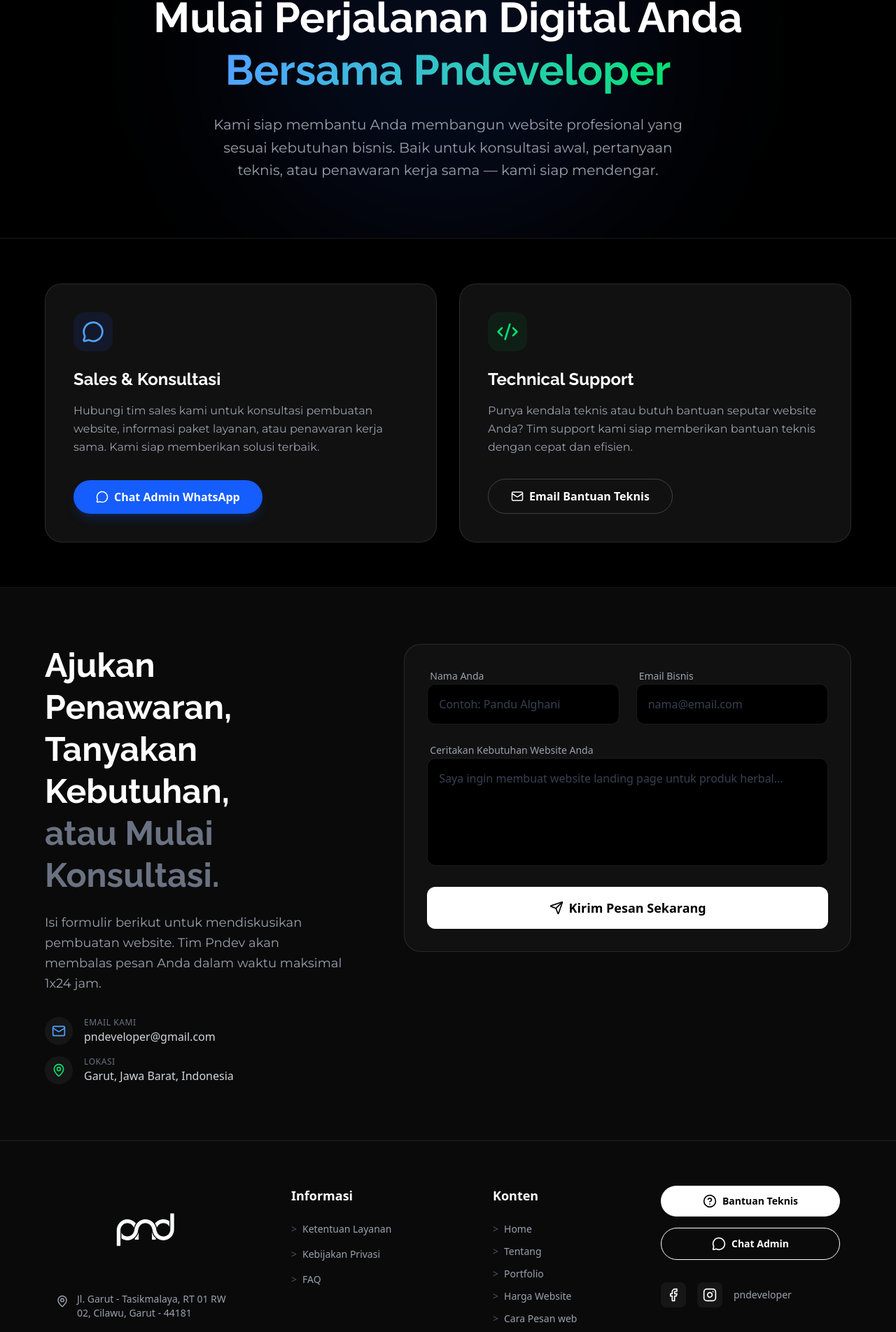
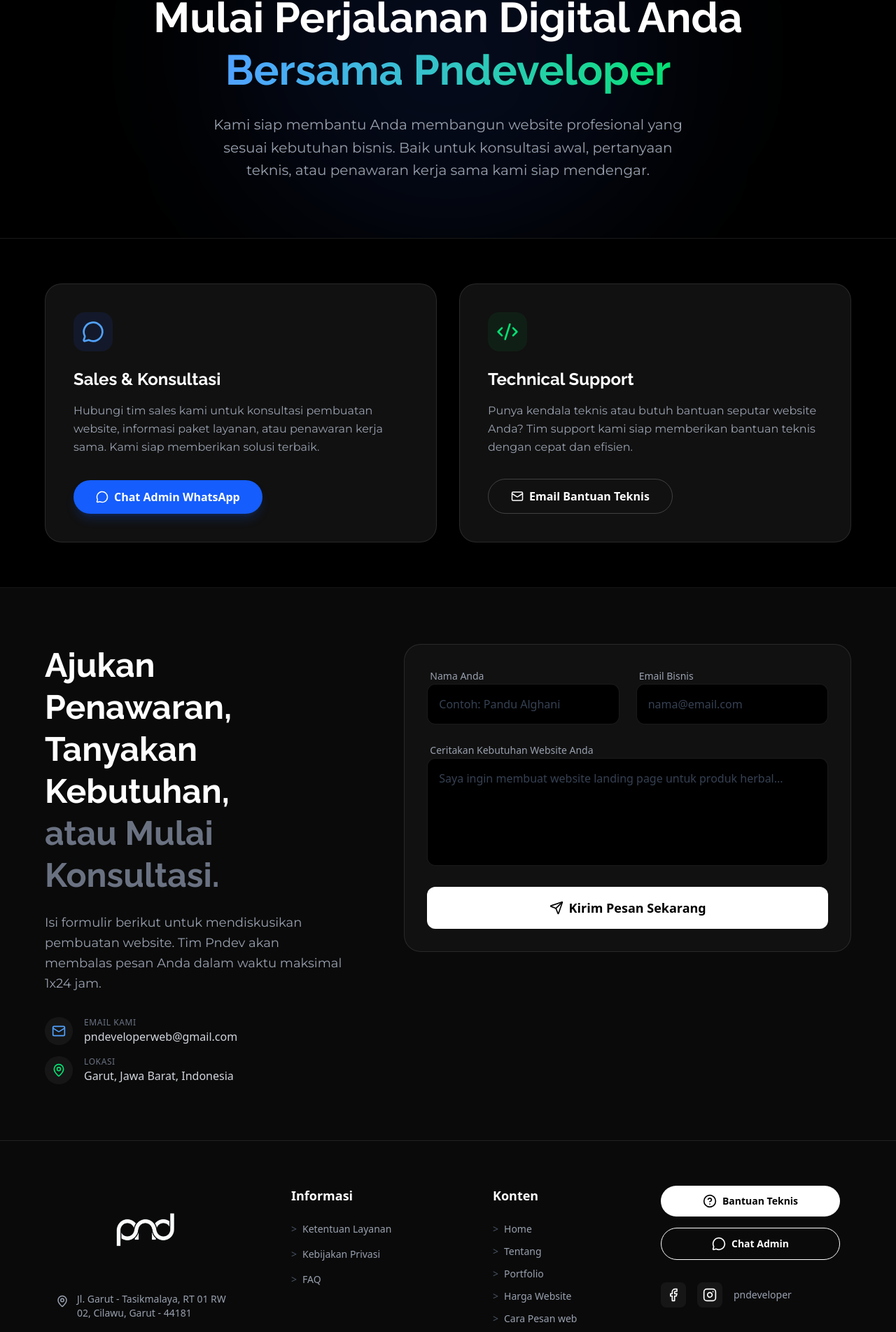
Before and after one commit to pndlghn/pndeveloper, a React (Vite) app: page /contact in a window 1280 px wide. Shown: the part 176-2079 px from the top of the page at 70% size. Built offline with nearby package versions, Linux system fonts and the light colour scheme.

Commit message:
commit 5 January 2026

```diff
--- a/index.html
+++ b/index.html
@@ -3,6 +3,10 @@
   <head>
     <meta charset="UTF-8" />
     <meta name="viewport" content="width=device-width, initial-scale=1.0" />
+    <meta
+      name="facebook-domain-verification"
+      content="c8jpgcy1k8eass82a1avxr4bwauq61"
+    />
     <link rel="icon" type="image/png" href="/logo-pndev.png" />
     <link rel="preconnect" href="https://fonts.googleapis.com" />
     <link rel="preconnect" href="https://fonts.gstatic.com" crossorigin />
--- a/src/components/ContactCTA.jsx
+++ b/src/components/ContactCTA.jsx
@@ -51,7 +51,7 @@ const ContactCTA = () => {
             efisien.
           </p>
           <a
-            href="mailto:pndeveloper@gmail.com"
+            href="mailto:pndeveloperweb@gmail.com"
             className="mt-auto flex items-center gap-2 bg-transparent text-white border border-white/20 px-8 py-3 rounded-full font-bold hover:bg-white hover:text-black transition-all"
           >
             <Mail size={18} />
--- a/src/components/ContactForm.jsx
+++ b/src/components/ContactForm.jsx
@@ -16,7 +16,7 @@ const ContactForm = () => {
   const handleSubmit = (e) => {
     e.preventDefault();
     // Logic kirim email via mailto
-    window.location.href = `mailto:pandu@example.com?subject=Tanya Website dari ${formData.name}&body=${formData.message}`;
+    window.location.href = `mailto:pndeveloperweb@gmail.com?subject=Tanya Website dari ${formData.name}&body=${formData.message}`;
   };
 
   return (
@@ -45,7 +45,7 @@ const ContactForm = () => {
                   <p className="text-xs text-gray-500 uppercase tracking-wider">
                     Email Kami
                   </p>
-                  <p className="font-medium">pndeveloper@gmail.com</p>
+                  <p className="font-medium">pndeveloperweb@gmail.com</p>
                 </div>
               </div>
               <div className="flex items-center gap-4 text-gray-300">
--- a/src/components/ContactHero.jsx
+++ b/src/components/ContactHero.jsx
@@ -26,7 +26,7 @@ const ContactHero = () => {
         <p className="text-gray-400 text-lg md:text-xl max-w-2xl mx-auto font-text leading-relaxed">
           Kami siap membantu Anda membangun website profesional yang sesuai
           kebutuhan bisnis. Baik untuk konsultasi awal, pertanyaan teknis, atau
-          penawaran kerja sama — kami siap mendengar.
+          penawaran kerja sama kami siap mendengar.
         </p>
       </motion.div>
     </section>
--- a/src/components/Footer.jsx
+++ b/src/components/Footer.jsx
@@ -40,7 +40,7 @@ const Footer = () => {
                   href="mailto:info@nuhaweb.com"
                   className="hover:text-blue-500 transition-colors"
                 >
-                  pndeveloper@gmail.com
+                  pndeveloperweb@gmail.com
                 </a>
               </div>
 
```
